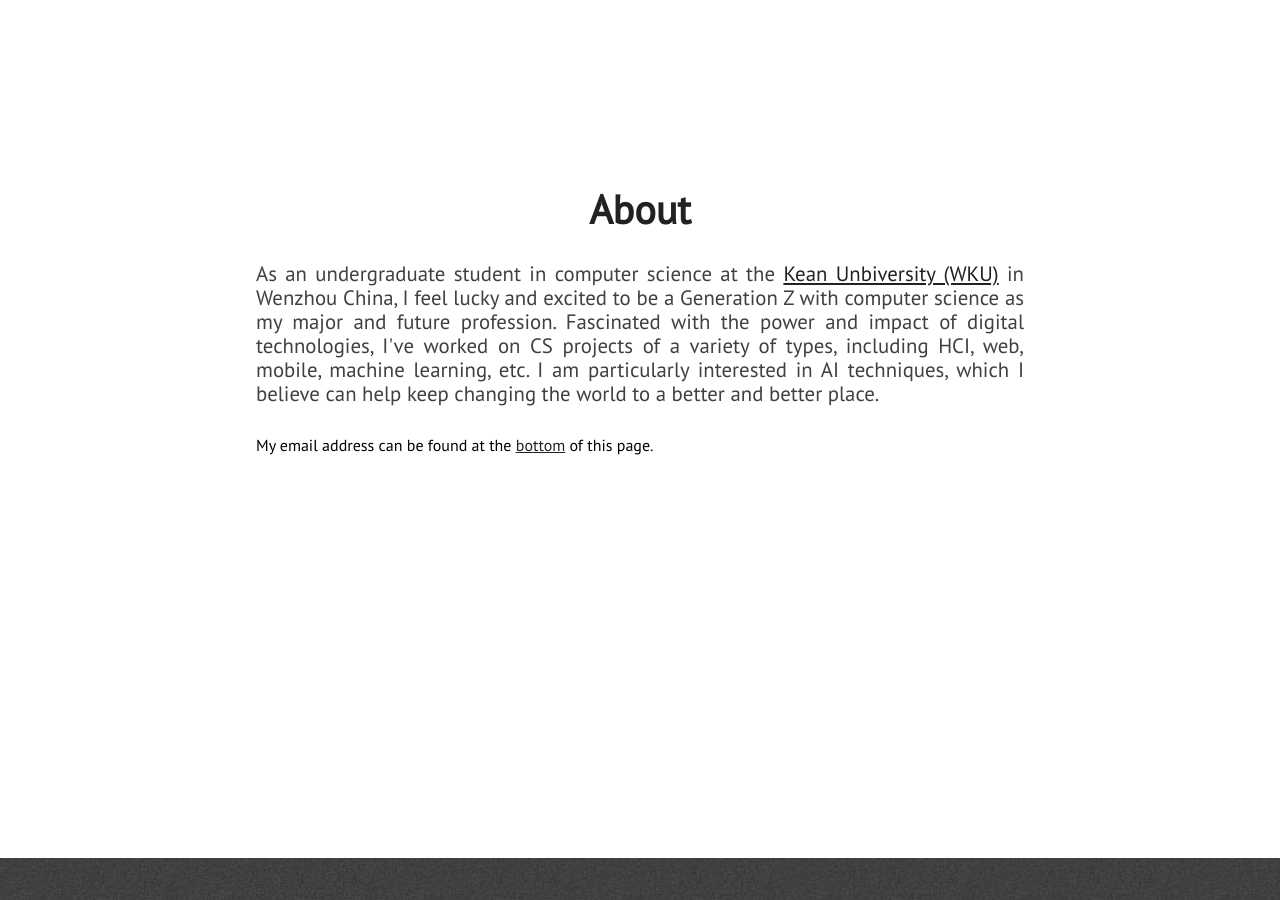
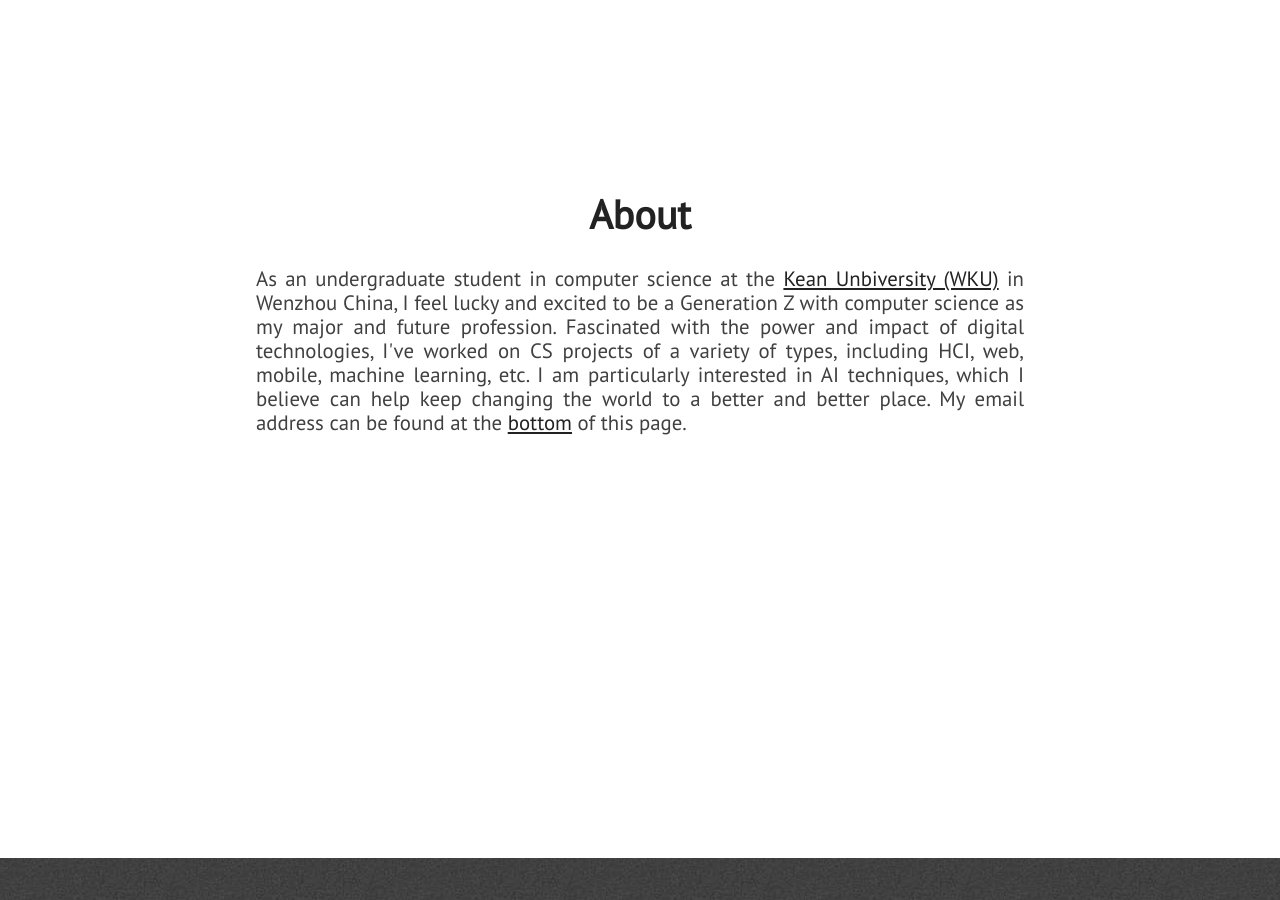
Before and after one commit to aiunicorn/aiunicorn.github.io, a Jekyll site: the page built from index.html, in a window 1280 px wide and 900 px high, scrolled down 1102 px. Built offline with Jekyll 4.4.1, drawn with Linux system fonts in a browser that asks for light colours; nearby versions of some CDN libraries.

Commit message:
Edited About Page

```diff
--- a/_includes/about.html
+++ b/_includes/about.html
@@ -3,8 +3,7 @@
         <div id="about-text">
             <div class="section-heading">About</div>
             <p class="paragraph-text justify-text">
-                As an undergraduate student in computer science at the <a href="https://www.kean.edu/wenzhou-kean-university">Kean Unbiversity (WKU)</a> in Wenzhou China, I feel lucky and excited to be a Generation Z with computer science as my major and future profession. Fascinated with the power and impact of digital technologies, I've worked on CS projects of a variety of types, including HCI, web, mobile, machine learning, etc. I am particularly interested in AI techniques, which I believe can help keep changing the world to a better and better place.
-            </p> My email address can be found at the <span class="extra-link"><a href="#extra">bottom</a></span> of this page.
+                As an undergraduate student in computer science at the <a href="https://www.kean.edu/wenzhou-kean-university">Kean Unbiversity (WKU)</a> in Wenzhou China, I feel lucky and excited to be a Generation Z with computer science as my major and future profession. Fascinated with the power and impact of digital technologies, I've worked on CS projects of a variety of types, including HCI, web, mobile, machine learning, etc. I am particularly interested in AI techniques, which I believe can help keep changing the world to a better and better place. My email address can be found at the <span class="extra-link"><a href="#extra">bottom</a></span> of this page.
             </p>
         </div>
     </section>
```
